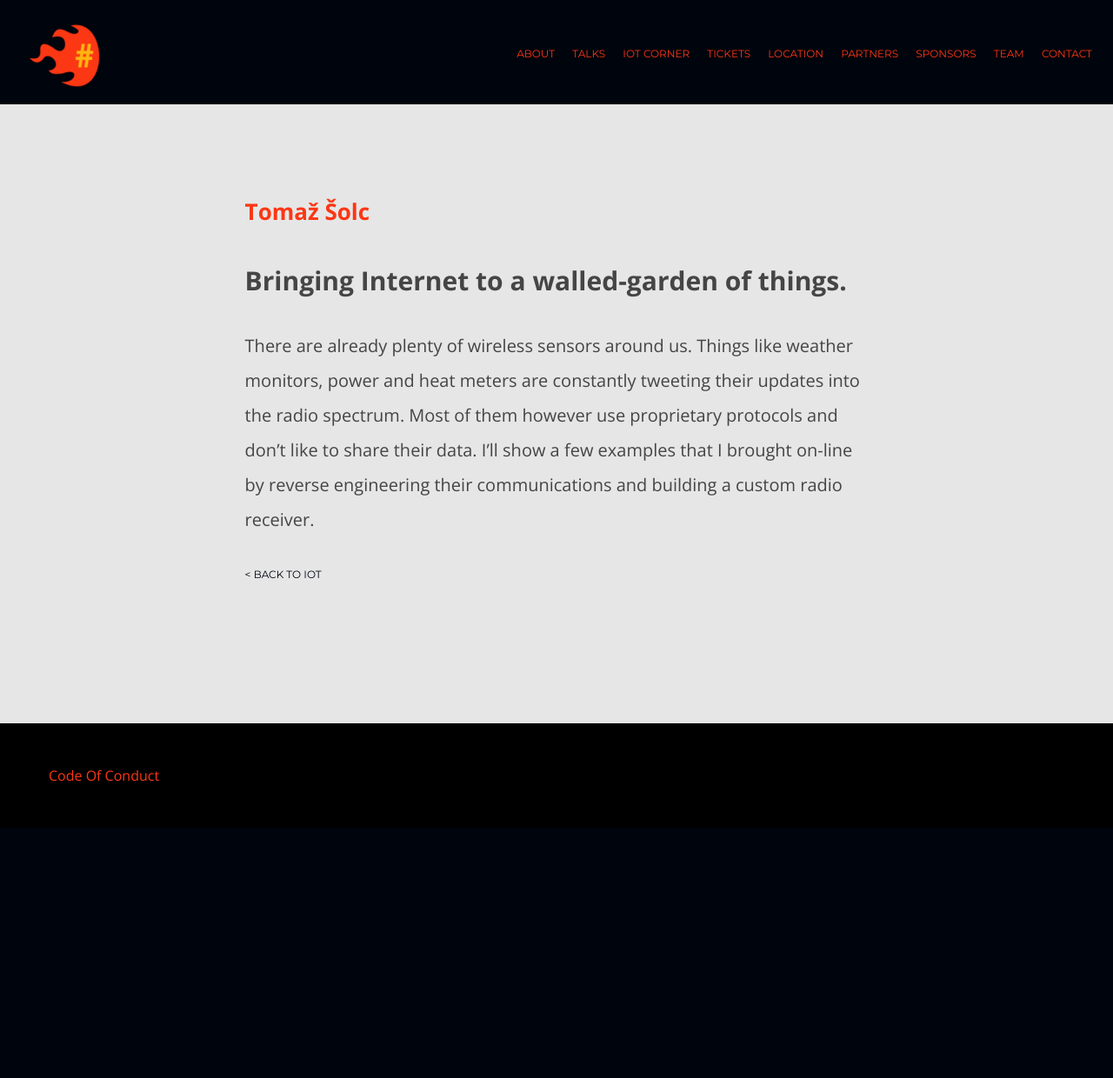
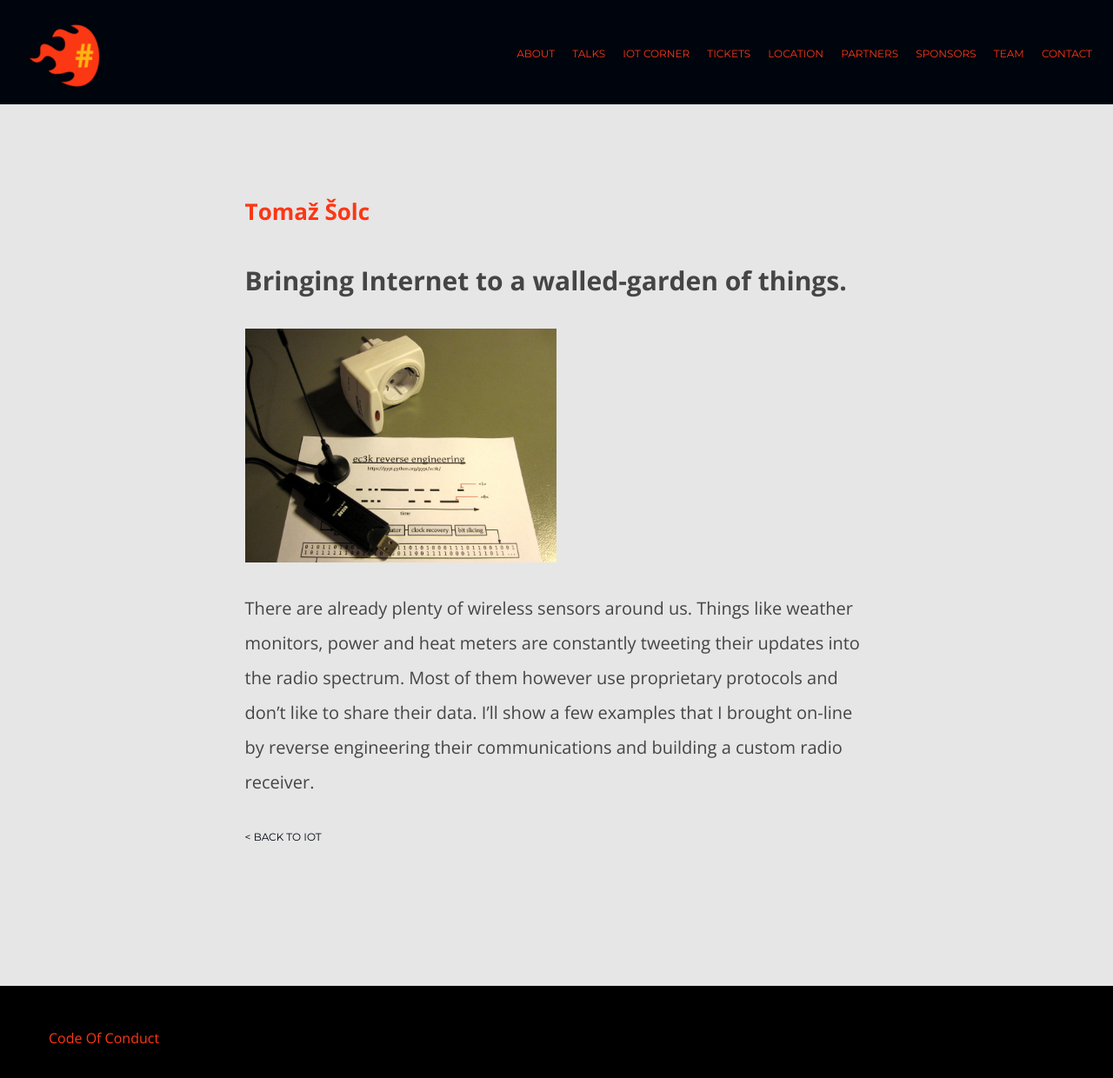
Before and after one commit to webcampsi/mb2015, a Jekyll site: the page built from _posts/2015-03-03-Internet-Walled-gardens.md, in a window 1280 px wide and 1254 px high. Shown: the top 1240 px of the window at 87% size. Built offline with Jekyll 4.4.1, drawn with Linux system fonts in a browser that asks for light colours.

Commit message:
Add ec3k photo for IoT.

```diff
--- a/_posts/2015-03-03-Internet-Walled-gardens.md
+++ b/_posts/2015-03-03-Internet-Walled-gardens.md
@@ -6,4 +6,6 @@ role: iot
 layout: iot
 ---
 
+<img src="{{ site.baseurl }}/assets/img/iot/TomazSolc-WalledGarden.jpg" class="img-responsive" />
+
 There are already plenty of wireless sensors around us. Things like weather monitors, power and heat meters are constantly tweeting their updates into the radio spectrum. Most of them however use proprietary protocols and don't like to share their data. I'll show a few examples that I brought on-line by reverse engineering their communications and building a custom radio receiver.
```
Also changed, not shown: assets/img/iot/TomazSolc-WalledGarden.jpg (added).
